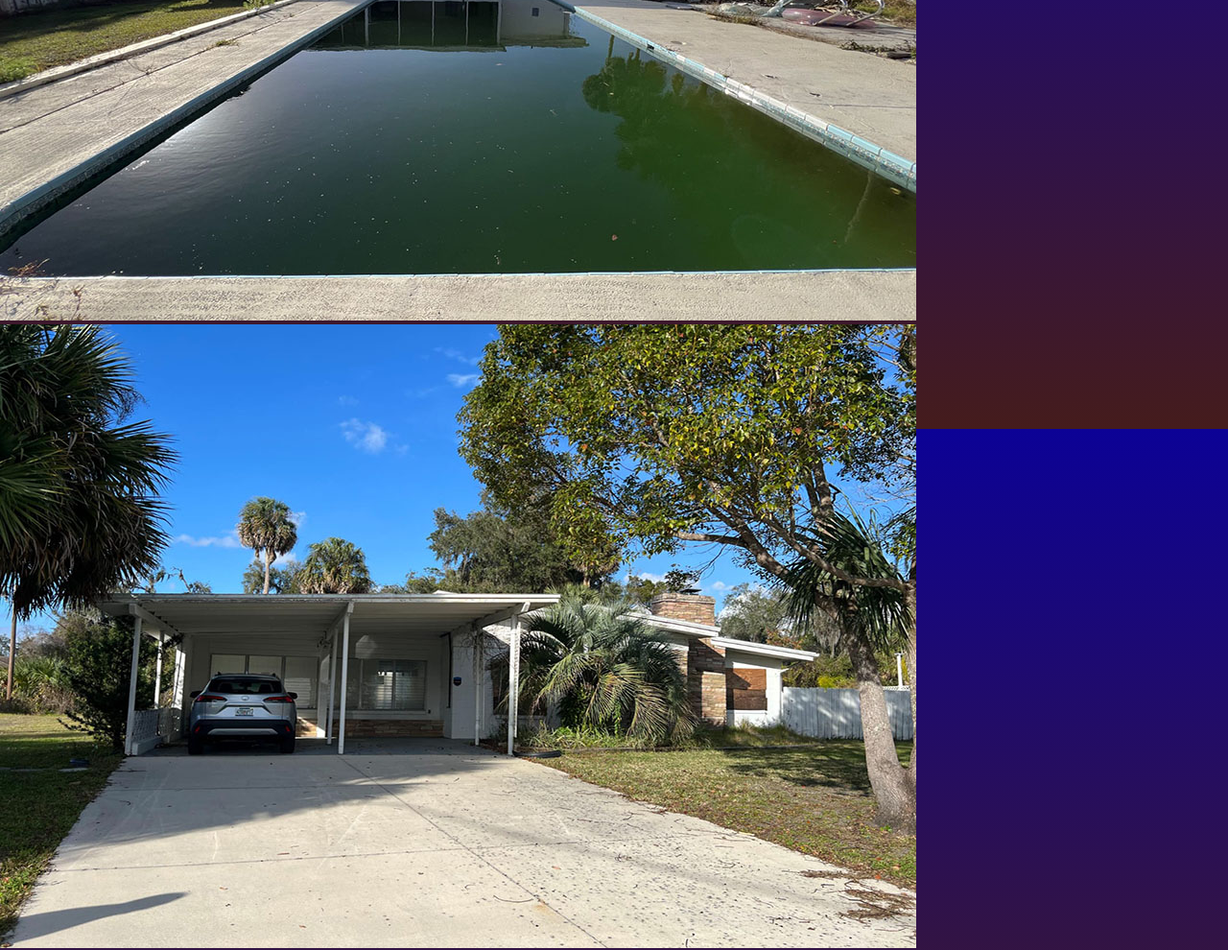
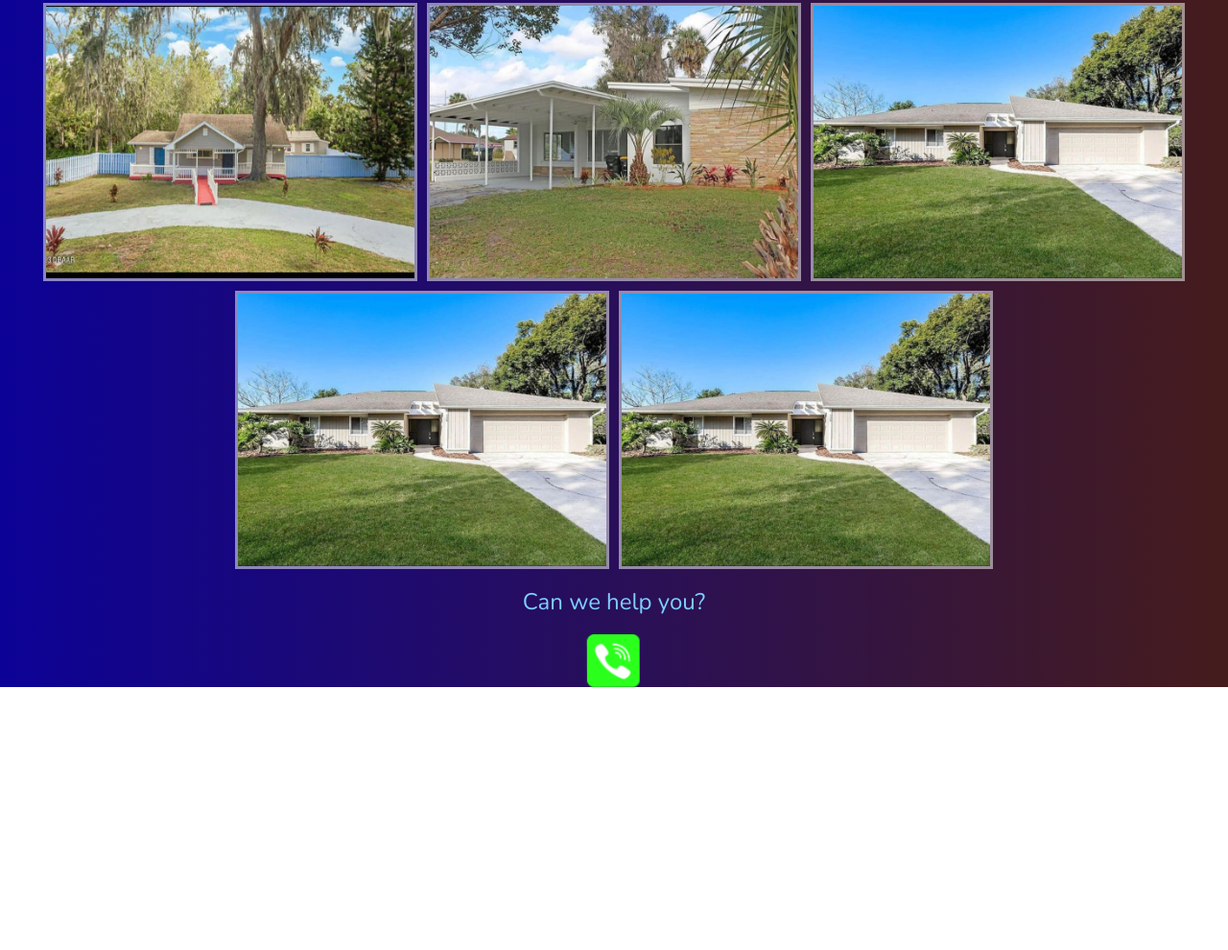
Before and after one commit to vitslayer/ironhouse, a plain HTML site: page gallery1.html in a window 1280 px wide. Shown: the part 353-1343 px from the top of the page at 96% size. After the commit the page ends 1069 px from the top, so only its background shows below. Drawn offline with nearby package versions, Linux system fonts and the light colour scheme.

Commit message:
Update gallery1.html

```diff
--- a/gallery1.html
+++ b/gallery1.html
@@ -6,14 +6,15 @@
    <meta name="viewport" content="width=device-width, initial-scale=1.0">
    <title>Gallery</title>
    <link rel="stylesheet" href="source/styles/galcss.css">
-
+   <link href="https://cdn.jsdelivr.net/npm/bootstrap@5.3.3/dist/css/bootstrap.min.css" rel="stylesheet"
+        integrity="sha384-QWTKZyjpPEjISv5WaRU9OFeRpok6YctnYmDr5pNlyT2bRjXh0JMhjY6hW+ALEwIH" crossorigin="anonymous">
+        <link rel="stylesheet" href="source/styles/mycss.css">
 </head>
 
 <body>
-   <div class="container">
+   <div class="container-g">
       <h1>Gallery Iron House</h1>
       <div class="img-container">
-
          <div class="img">
             <img src="source/img-crop/1.jpg" alt="">
          </div>
@@ -45,6 +46,13 @@
          </div>
       </div>
    </div>
+   <div class="col-lg-12 col-md-12 text-center mt-3  help">
+      <p>Can we help you?</p>
+  </div>
+  <div class="col-lg-12 col-md-12 text-center">
+      <img class="call-anim" style="width: 55px; " src="source/images/phone.png" alt="...">
+
+  </div>
 <script>
    document.querySelectorAll('.img-container img').forEach(img =>{
       img.onclick = () => {
@@ -57,6 +65,9 @@
       document.querySelector('.pop-up').style.display = 'none';
    }
 </script>
+<script src="https://cdn.jsdelivr.net/npm/bootstrap@5.3.3/dist/js/bootstrap.bundle.min.js"
+integrity="sha384-YvpcrYf0tY3lHB60NNkmXc5s9fDVZLESaAA55NDzOxhy9GkcIdslK1eN7N6jIeHz"
+crossorigin="anonymous"></script>
 </body>
 
 
```
